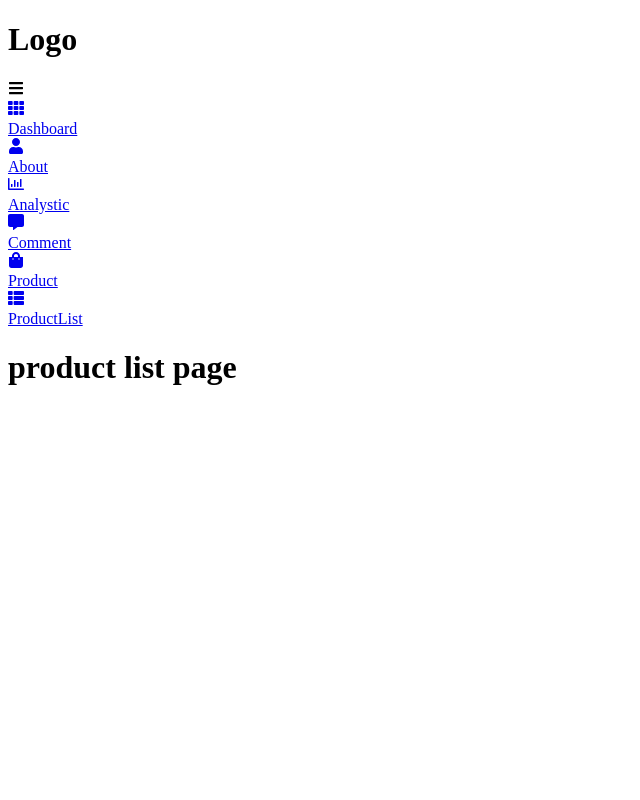
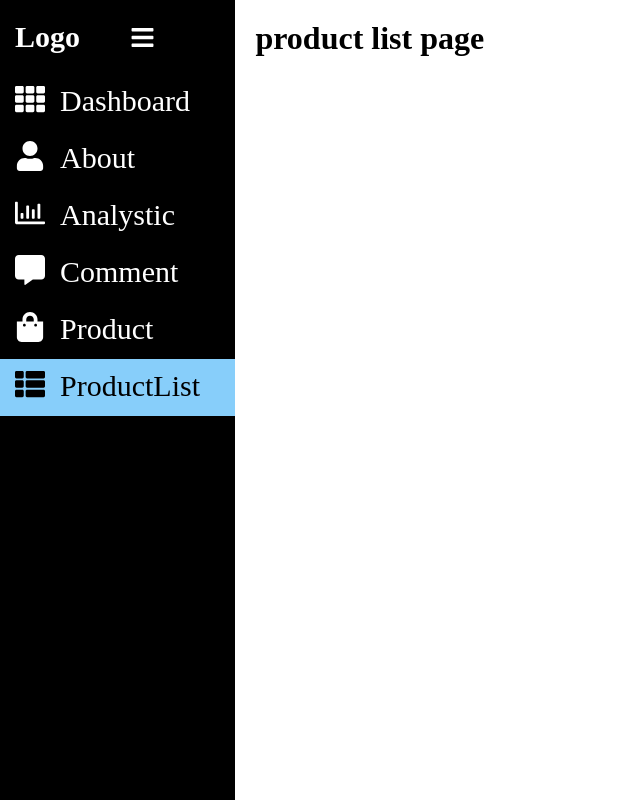
Before and after one commit to MobinaAbf/sidebar-react-router, a React (Create React App) app: page /productlist in a window 1280 px wide. Shown: the whole page, without its empty margins (0-640 px from the left). Built offline with nearby package versions, Linux system fonts and the light colour scheme.

Commit message:
Simple design for sidebar in App.css

```diff
--- a/src/App.css
+++ b/src/App.css
@@ -0,0 +1,61 @@
+* {
+  margin: 0;
+  padding: 0;
+  text-decoration: none;
+}
+
+.container {
+  display: flex;
+}
+
+main {
+  width: 100%;
+  padding: 20px;
+}
+
+.sidebar {
+  background: #000;
+  color: #fff;
+  height: 100vh;
+  width: 300px;
+}
+
+.top-section {
+  display: flex;
+  align-items: center;
+  padding: 20px 15px;
+}
+
+.logo {
+  font-size: 30px;
+}
+
+.bars {
+  display: flex;
+  font-size: 25px;
+  margin-left: 50px;
+}
+
+.link {
+  display: flex;
+  color: #fff;
+  padding: 10px 15px;
+  gap: 15px;
+  transition: all 0.5s;
+}
+
+.link:hover {
+  background: lightskyblue;
+  color: #000;
+  transition: all 0.5s;
+}
+
+.active {
+  background: lightskyblue;
+  color: #000;
+}
+
+.icon,
+.link_text {
+  font-size: 30px;
+}
--- a/src/components/Sidebar.jsx
+++ b/src/components/Sidebar.jsx
@@ -10,6 +10,7 @@ FaBars
 } from "react-icons/fa";
 import { NavLink } from "react-router-dom";
 export default function Sidebar({children}) {
+
   const menuItem=[
     {
       path:"/",
```
